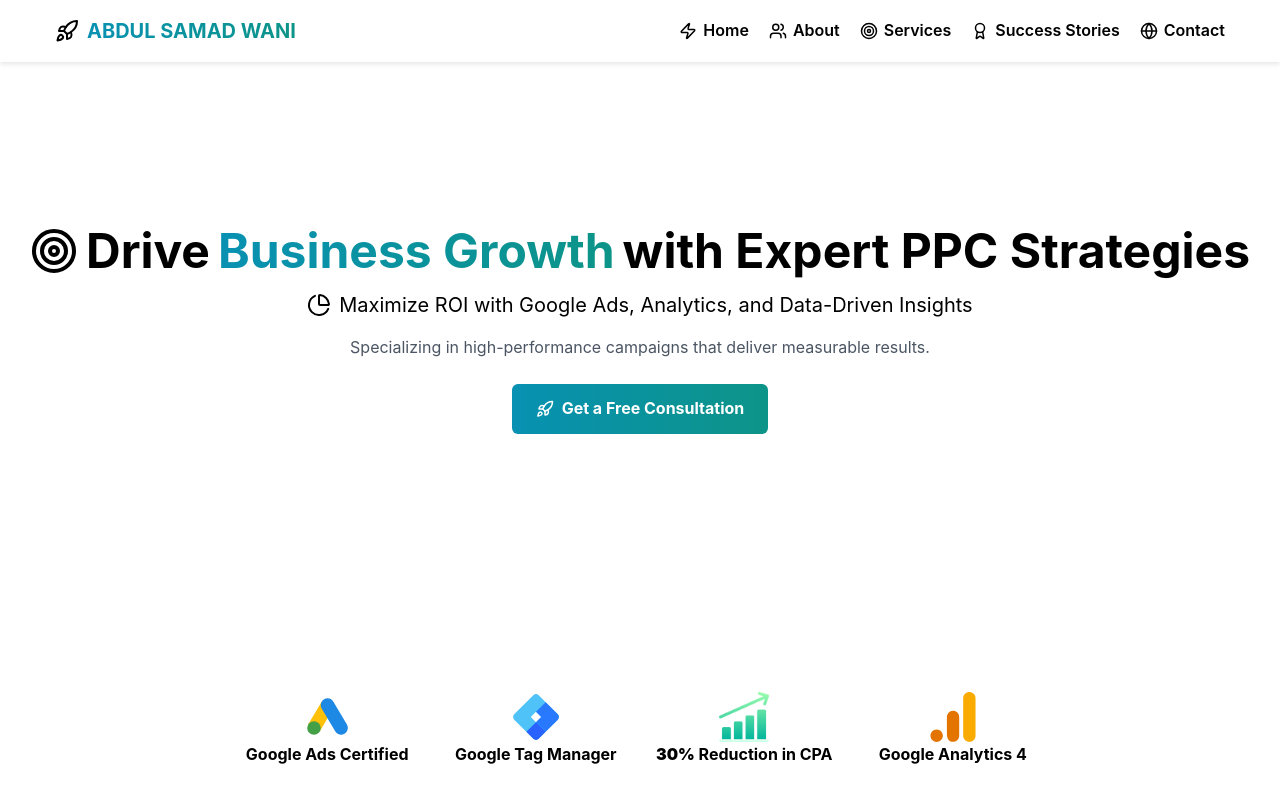
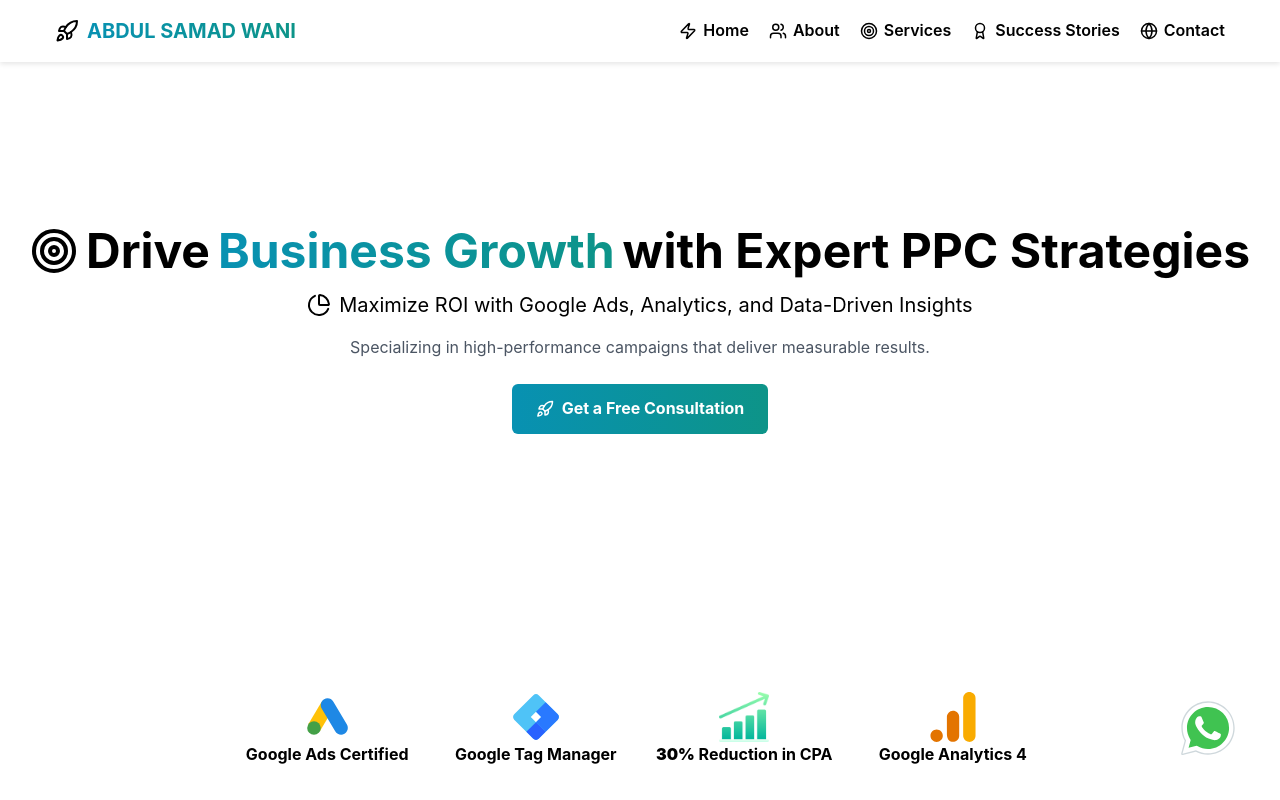
Before and after one commit to ammarbinfaisal/asw, a Next.js app: page / in a window 1280 px wide. Shown: the top 800 px of the page. Built offline with nearby package versions, Linux system fonts and the light colour scheme.

Commit message:
feat(ui): add WhatsApp contact button with responsive design

```diff
--- /dev/null
+++ b/src/app/WhatsAppButton.tsx
@@ -0,0 +1,36 @@
+import React from 'react';
+import { Link, MessageCircle } from 'lucide-react';
+import Image from 'next/image';
+
+interface WhatsAppButtonProps {
+    phoneNumber: string;
+    message?: string;
+    className?: string;
+}
+
+const WhatsAppButton: React.FC<WhatsAppButtonProps> = ({
+    phoneNumber,
+    message = '',
+}) => {
+    const cleanNumber = phoneNumber.replace(/\D/g, '');
+    const encodedMessage = encodeURIComponent(message);
+    const whatsappUrl = `https://wa.me/${cleanNumber}?text=${encodedMessage}`;
+    return (
+        <a
+            href={whatsappUrl}
+            className={`fixed bottom-0 left-0 w-screen bg-white p-2 flex items-center justify-center gap-2
+                bg-gradient-to-r from-green-500 to-green-600 md:bg-none
+                md:w-auto md:bottom-8 md:right-8 md:left-auto md:p-2 md:rounded-full`}
+            aria-label="Open WhatsApp chat"
+        >
+            <img
+                src="/icons8-whatsapp.svg"
+                alt="WhatsApp"
+                className="w-8 h-8 md:w-16 md:h-16"
+            />
+            <p className="text-white font-bold md:hidden">Let's Chat</p>
+        </a>
+    );
+};
+
+export default WhatsAppButton;
--- a/src/app/page.tsx
+++ b/src/app/page.tsx
@@ -13,6 +13,8 @@ import {
   Globe,
 } from 'lucide-react';
 import Image from 'next/image';
+import WhatsAppButton from './WhatsAppButton';
+
 export default function Home() {
   return (
     <>
@@ -192,6 +194,9 @@ export default function Home() {
             </p>
           </div>
         </footer>
-      </div ></>
+      </div >
+      <WhatsAppButton phoneNumber="+919045925301" />
+
+    </>
   );
 }
```
Also changed, not shown: public/icons8-whatsapp.svg (added).
